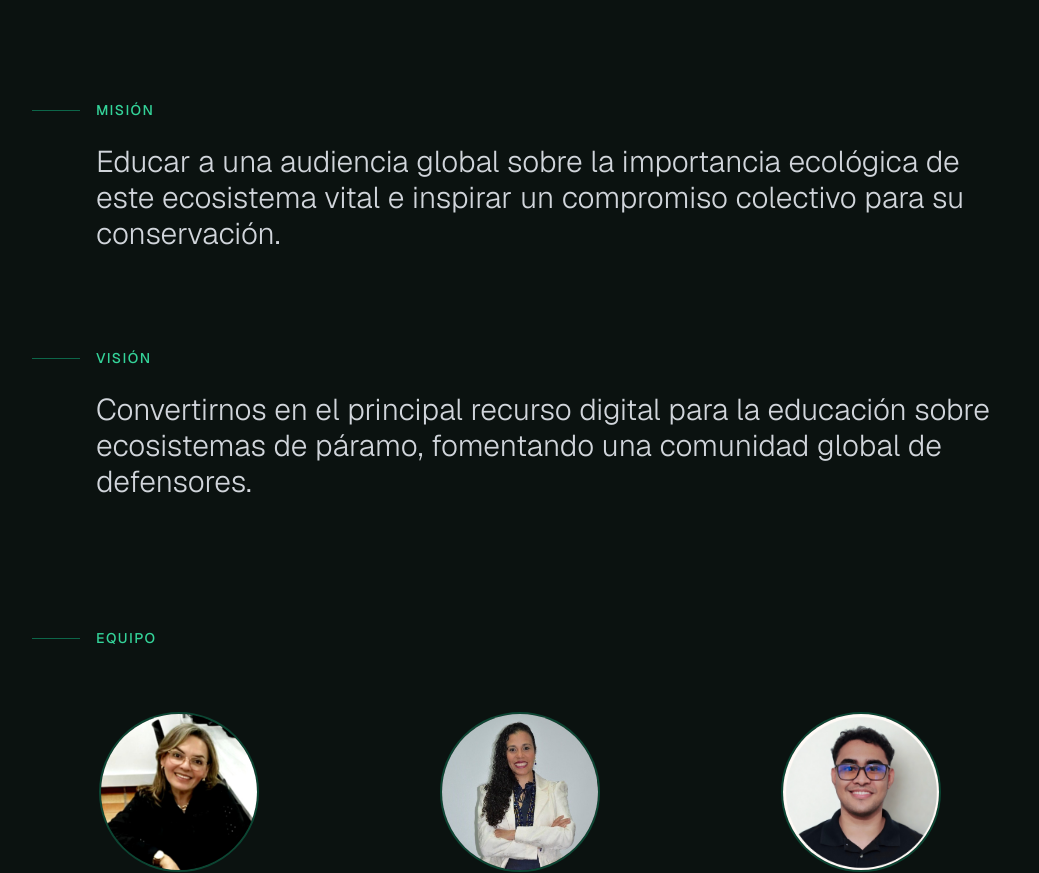
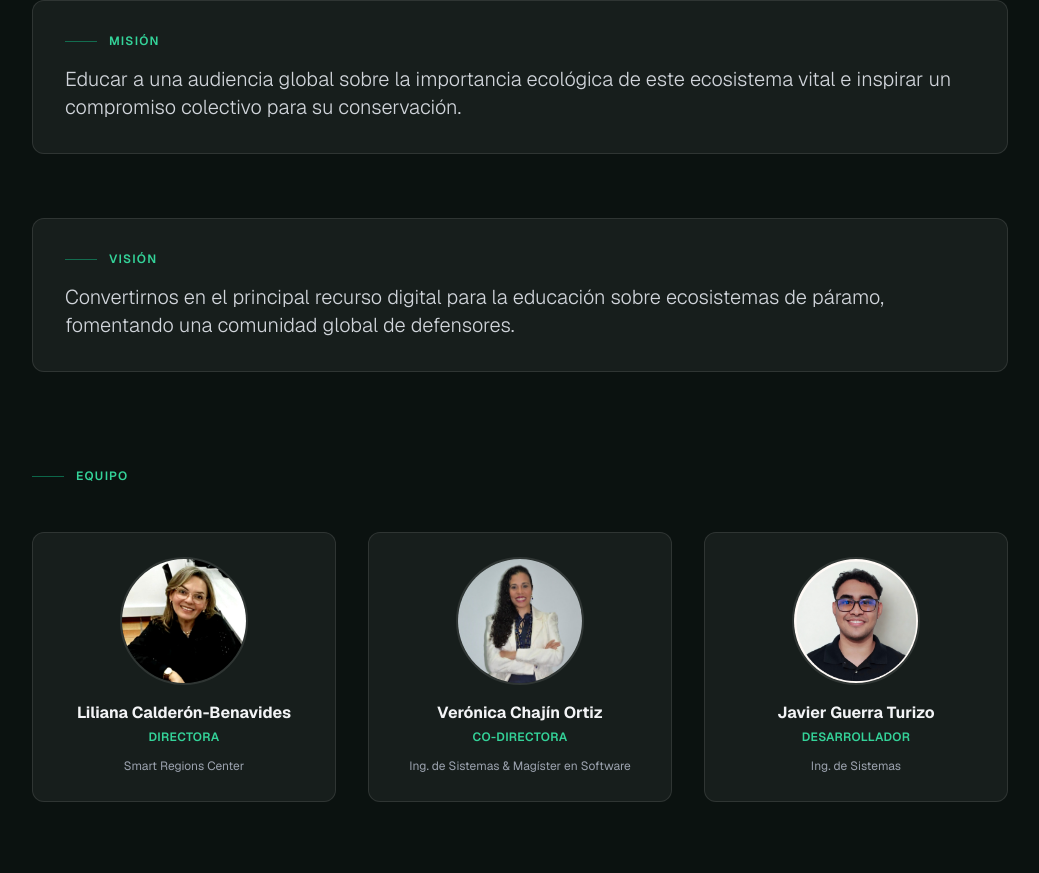
Before and after one commit to jwar28/santurban-museum, a Next.js app: page /about in a window 1280 px wide. Shown: the part 316-1189 px from the top of the page, without its empty margins (120-1159 px from the left). Built offline with nearby package versions, Linux system fonts and the light colour scheme; no server answers.

Commit message:
refactor(page): general style changed

```diff
--- a/app/about/page.tsx
+++ b/app/about/page.tsx
@@ -16,40 +16,40 @@ export default function AboutPage() {
 	return (
 		<main className="min-h-screen bg-[#0b1210] text-white pt-16">
 			{/* Hero Section */}
-			<div className="max-w-5xl mx-auto px-6 py-24">
-				<div className="text-center mb-32">
-					<h1 className="text-5xl md:text-7xl font-bold mb-6 bg-gradient-to-r from-emerald-400 to-teal-300 bg-clip-text text-transparent">
+			<div className="max-w-5xl mx-auto px-6 py-16">
+				<div className="text-center mb-24">
+					<h1 className="text-4xl md:text-5xl font-bold mb-4 bg-gradient-to-r from-emerald-400 to-teal-300 bg-clip-text text-transparent">
 						Santurbán
 					</h1>
-					<p className="text-xl md:text-2xl text-gray-400 max-w-2xl mx-auto font-light">
+					<p className="text-lg md:text-xl text-gray-400 max-w-2xl mx-auto font-light">
 						Preservando la biodiversidad digital del páramo
 					</p>
 				</div>
 
 				{/* Misión y Visión - Layout Minimalista */}
-				<div className="space-y-24 mb-32">
-					<section className="group">
-						<div className="flex items-center gap-4 mb-6">
-							<div className="h-px w-12 bg-emerald-500/50 group-hover:w-20 transition-all duration-500" />
-							<h2 className="text-sm uppercase tracking-widest text-emerald-400 font-medium">
+				<div className="space-y-16 mb-24">
+					<section className="bg-white/5 p-8 rounded-xl border border-white/10">
+						<div className="flex items-center gap-3 mb-4">
+							<div className="h-px w-8 bg-emerald-500/50" />
+							<h2 className="text-xs uppercase tracking-widest text-emerald-400 font-semibold">
 								Misión
 							</h2>
 						</div>
-						<p className="text-2xl md:text-3xl text-gray-300 leading-relaxed font-light ml-16">
+						<p className="text-lg md:text-xl text-gray-300 leading-relaxed font-light">
 							Educar a una audiencia global sobre la importancia ecológica de
 							este ecosistema vital e inspirar un compromiso colectivo para su
 							conservación.
 						</p>
 					</section>
 
-					<section className="group">
-						<div className="flex items-center gap-4 mb-6">
-							<div className="h-px w-12 bg-emerald-500/50 group-hover:w-20 transition-all duration-500" />
-							<h2 className="text-sm uppercase tracking-widest text-emerald-400 font-medium">
+					<section className="bg-white/5 p-8 rounded-xl border border-white/10">
+						<div className="flex items-center gap-3 mb-4">
+							<div className="h-px w-8 bg-emerald-500/50" />
+							<h2 className="text-xs uppercase tracking-widest text-emerald-400 font-semibold">
 								Visión
 							</h2>
 						</div>
-						<p className="text-2xl md:text-3xl text-gray-300 leading-relaxed font-light ml-16">
+						<p className="text-lg md:text-xl text-gray-300 leading-relaxed font-light">
 							Convertirnos en el principal recurso digital para la educación
 							sobre ecosistemas de páramo, fomentando una comunidad global de
 							defensores.
@@ -59,71 +59,71 @@ export default function AboutPage() {
 
 				{/* El Equipo */}
 				<section>
-					<div className="flex items-center gap-4 mb-16">
-						<div className="h-px w-12 bg-emerald-500/50" />
-						<h2 className="text-sm uppercase tracking-widest text-emerald-400 font-medium">
+					<div className="flex items-center gap-3 mb-12">
+						<div className="h-px w-8 bg-emerald-500/50" />
+						<h2 className="text-xs uppercase tracking-widest text-emerald-400 font-semibold">
 							Equipo
 						</h2>
 					</div>
 
 					{/* Team Members Grid - Diseño Minimalista */}
-					<div className="grid grid-cols-1 md:grid-cols-3 gap-12">
+					<div className="grid grid-cols-1 md:grid-cols-3 gap-8">
 						{/* Team Member 1 */}
-						<div className="group text-center">
-							<div className="relative w-40 h-40 mx-auto mb-6 overflow-hidden rounded-full border-2 border-emerald-500/30 hover:border-emerald-500 transition-all duration-500 hover:scale-105">
+						<div className="bg-white/5 p-6 rounded-xl border border-white/10 hover:border-emerald-500/30 transition-all text-center">
+							<div className="relative w-32 h-32 mx-auto mb-4 overflow-hidden rounded-full border-2 border-white/10">
 								<img
 									src="/lc.jpg"
 									alt="Liliana Calderón-Benavides"
-									className="w-full h-full object-cover transition-all duration-500"
+									className="w-full h-full object-cover"
 								/>
 							</div>
-							<h3 className="text-lg font-semibold text-white mb-1">
+							<h3 className="text-base font-bold text-gray-100 mb-1">
 								Liliana Calderón-Benavides
 							</h3>
-							<p className="text-emerald-400 text-xs uppercase tracking-wide mb-4 font-medium">
+							<p className="text-emerald-400 text-xs uppercase tracking-wide mb-3 font-semibold">
 								Directora
 							</p>
-							<p className="text-gray-400 text-sm leading-relaxed">
+							<p className="text-gray-400 text-xs leading-relaxed">
 								Smart Regions Center
 							</p>
 						</div>
 
 						{/* Team Member 2 */}
-						<div className="group text-center">
-							<div className="relative w-40 h-40 mx-auto mb-6 overflow-hidden rounded-full border-2 border-emerald-500/30 hover:border-emerald-500 transition-all duration-500 hover:scale-105">
+						<div className="bg-white/5 p-6 rounded-xl border border-white/10 hover:border-emerald-500/30 transition-all text-center">
+							<div className="relative w-32 h-32 mx-auto mb-4 overflow-hidden rounded-full border-2 border-white/10">
 								<img
 									src="/vc.jpg"
 									alt="Verónica Chajín Ortiz"
-									className="w-full h-full object-cover transition-all duration-500"
+									className="w-full h-full object-cover"
 								/>
 							</div>
-							<h3 className="text-lg font-semibold text-white mb-1">
+							<h3 className="text-base font-bold text-gray-100 mb-1">
 								Verónica Chajín Ortiz
 							</h3>
-							<p className="text-emerald-400 text-xs uppercase tracking-wide mb-4 font-medium">
+							<p className="text-emerald-400 text-xs uppercase tracking-wide mb-3 font-semibold">
 								Co-directora
 							</p>
-							<p className="text-gray-400 text-sm leading-relaxed">
+							<p className="text-gray-400 text-xs leading-relaxed">
 								Ing. de Sistemas & Magíster en Software
 							</p>
 						</div>
 
 						{/* Team Member 3 */}
-						<div className="group text-center">
-							<div className="relative w-40 h-40 mx-auto mb-6 overflow-hidden rounded-full border-2 border-emerald-500/30 hover:border-emerald-500 transition-all duration-500 hover:scale-105">
+						<div className="bg-white/5 p-6 rounded-xl border border-white/10 hover:border-emerald-500/30 transition-all text-center">
+							<div className="relative w-32 h-32 mx-auto mb-4 overflow-hidden rounded-full border-2 border-white/10">
 								<img
 									src="/jg.png"
 									alt="Javier Guerra Turizo"
-									className="w-full h-full object-cover transition-all duration-500"
+									className="w-full h-full object-cover"
 								/>
 							</div>
-							<h3 className="text-lg font-semibold text-white mb-1">
+							<h3 className="text-base font-bold text-gray-100 mb-1">
 								Javier Guerra Turizo
 							</h3>
-							<p className="text-emerald-400 text-xs uppercase tracking-wide mb-4 font-medium">
+							<p className="text-emerald-400 text-xs uppercase tracking-wide mb-3 font-semibold">
 								Desarrollador
 							</p>
-							<p className="text-gray-400 text-sm leading-relaxed">
+							<p className="text-gray-400 text-xs leading-relaxed">
 								Ing. de Sistemas
 							</p>
 						</div>
--- a/app/explore/page.tsx
+++ b/app/explore/page.tsx
@@ -64,46 +64,46 @@ export default async function ExplorePage() {
 
 	return (
 		<main className="min-h-screen bg-[#0b1210] text-white pb-20 md:pb-0">
-			<section className="mx-auto max-w-7xl px-6 py-12 mt-12">
-				<h1 className="text-3xl md:text-4xl font-extrabold">
+			<section className="mx-auto max-w-7xl px-6 py-16 mt-12">
+				<h1 className="text-2xl md:text-3xl font-bold text-gray-100">
 					Explorar Especies Endémicas
 				</h1>
-				<p className="mt-4 max-w-3xl text-white/70">
+				<p className="mt-4 max-w-3xl text-sm text-gray-400">
 					Sumérgete en la biodiversidad única del Páramo de Santurbán. Haz clic
 					en cualquier especie para descubrir su modelo 3D interactivo y conocer
 					sus fascinantes características y estado de conservación.
 				</p>
 
 				{/* Información sobre especies endémicas */}
-				<div className="mt-8 p-6 bg-white/5 rounded-lg border border-white/10 backdrop-blur-sm">
-					<h2 className="text-xl font-bold mb-3">
+				<div className="mt-8 p-8 bg-white/5 rounded-xl border border-white/10">
+					<h2 className="text-xl font-bold mb-4 text-gray-100">
 						¿Qué es una especie endémica?
 					</h2>
-					<p className="text-white/80 mb-4">
+					<p className="text-sm text-gray-400 mb-6">
 						Las especies endémicas son aquellas que solo se encuentran en una
 						región geográfica específica y no existen naturalmente en ningún
 						otro lugar del mundo. El Páramo de Santurbán alberga una riqueza
 						única de biodiversidad.
 					</p>
 					<div className="grid grid-cols-1 md:grid-cols-2 gap-4">
-						<div className="bg-emerald-950/30 p-4 rounded-lg border border-emerald-800/30">
-							<div className="text-emerald-400 font-semibold text-sm mb-1">
+						<div className="bg-white/5 p-6 rounded-xl border border-white/10">
+							<div className="text-emerald-400 font-semibold text-xs mb-2 uppercase tracking-wide">
 								Fauna
 							</div>
-							<div className="text-2xl font-bold">{faunaCount}/293</div>
-							<div className="text-white/60 text-sm">especies documentadas</div>
+							<div className="text-2xl font-bold text-gray-100">{faunaCount}/293</div>
+							<div className="text-gray-400 text-xs mt-1">especies documentadas</div>
 						</div>
-						<div className="bg-green-950/30 p-4 rounded-lg border border-green-800/30">
-							<div className="text-green-400 font-semibold text-sm mb-1">
+						<div className="bg-white/5 p-6 rounded-xl border border-white/10">
+							<div className="text-emerald-400 font-semibold text-xs mb-2 uppercase tracking-wide">
 								Flora
 							</div>
-							<div className="text-2xl font-bold">{floraCount}/457</div>
-							<div className="text-white/60 text-sm">variedades de plantas</div>
+							<div className="text-2xl font-bold text-gray-100">{floraCount}/457</div>
+							<div className="text-gray-400 text-xs mt-1">variedades de plantas</div>
 						</div>
 					</div>
 				</div>
 
-				<div className="mt-8">
+				<div className="mt-12">
 					<SpeciesList rows={rowsWithPoster} />
 				</div>
 			</section>
```
Also changed, not shown: app/santurban/page.tsx (+56 -55 lines).
